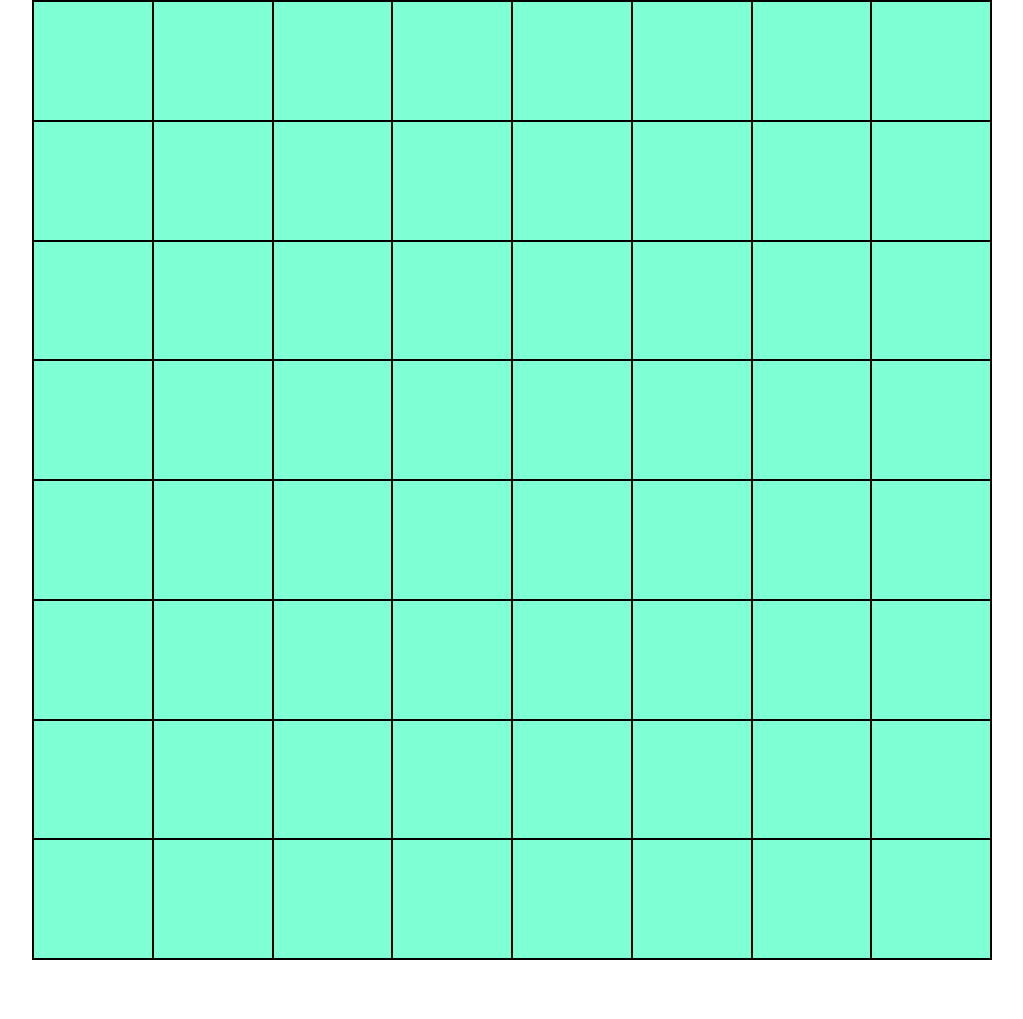
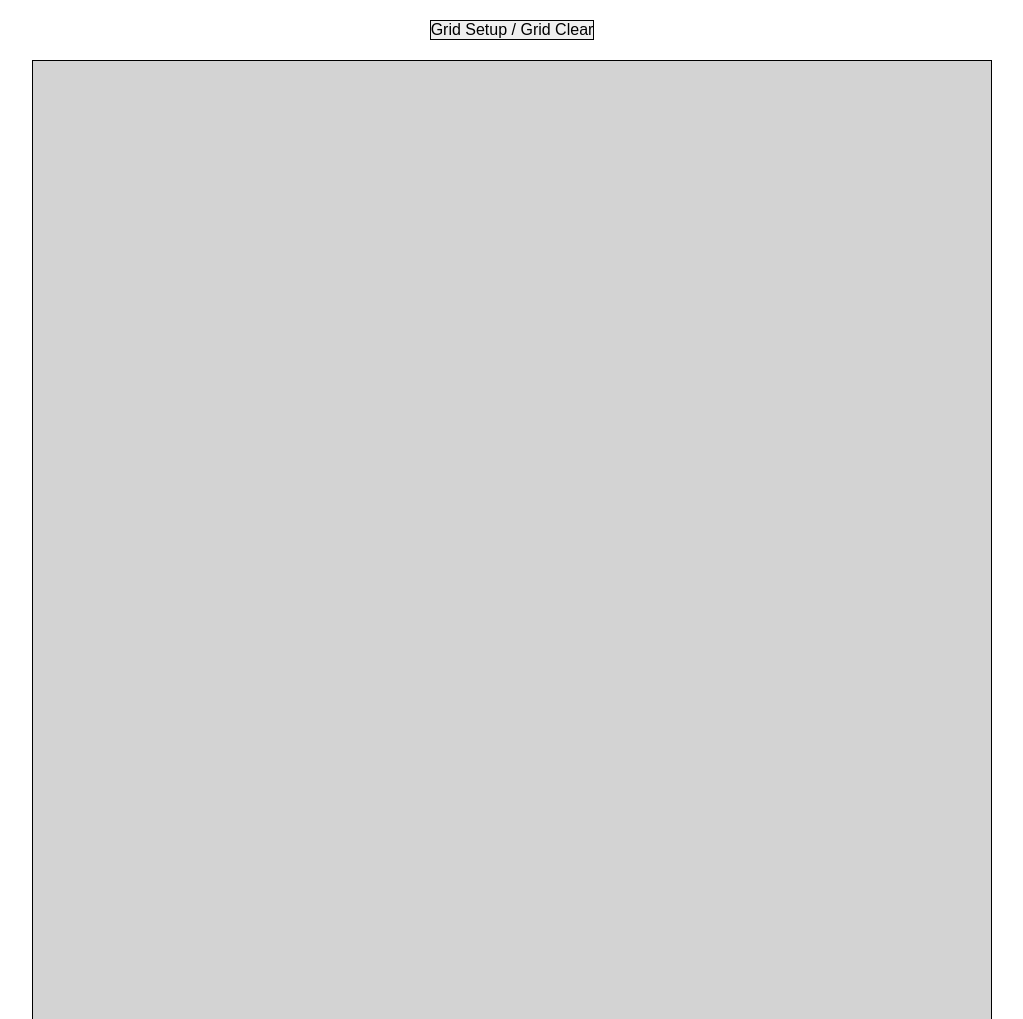
Before and after one commit to RTSolutionsLarry/odinEtchSketch, a plain HTML site: page index.html in a window 1280 px wide. Shown: the whole page, without its empty margins (128-1151 px from the left). Before the commit the page ends 960 px from the top, so only its background shows below. Drawn offline with Linux system fonts and the light colour scheme.

Commit message:
Add button to setup grid

```diff
--- a/index.html
+++ b/index.html
@@ -7,6 +7,9 @@
     <link rel="stylesheet" href="style.css">
 </head>
 <body>
+    <div class="inputContainer">
+        <button class="gridStart">Grid Setup / Grid Clear</button>
+    </div>
     <div class="sketchContainer">
 
     </div>
--- a/main.js
+++ b/main.js
@@ -1,8 +1,16 @@
 const sketchContainer = document.querySelector('.sketchContainer');
+const startButton = document.querySelector('.gridStart');
+
+console.log(startButton);
+
+startButton.addEventListener('click',() => {
+    console.log('it works');
+});
 
 const gridSetup = (size) => {
-
-
+    if (size > 100) {
+        size = 100;
+    }
 
     for (let x = 0; x < size; x++) {
         const boxRow = document.createElement('div');
@@ -12,10 +20,12 @@ const gridSetup = (size) => {
         for (let i = 0; i < size; i++) {
             const box = document.createElement('div');
             box.classList.add('box');
+            box.addEventListener('mouseover',(e) => {
+                e.target.classList.add('mouseOver');
+            })
             boxRow.appendChild(box);
         }
     }
-
 }
 
-gridSetup(8);
+gridSetup(100);
--- a/style.css
+++ b/style.css
@@ -9,6 +9,16 @@ body {
     display: flex;
     justify-content: center;
     align-items: center;
+    flex-direction: column;
+}
+
+.inputContainer {
+    display: flex;
+    justify-content: center;
+}
+
+#squareCount {
+    background-color: lightgray;
 }
 
 .sketchContainer {
@@ -26,6 +36,16 @@ body {
 
 .box {
     flex: 1;
-    background-color: aquamarine;
+    background-color: lightgray;
+}
+
+.mouseOver {
+    background-color: black;
+}
+
+button {
     border: solid black 1px;
+    font-size: medium;
+    margin-bottom: 20px;
+    margin-top: 20px;
 }
```
